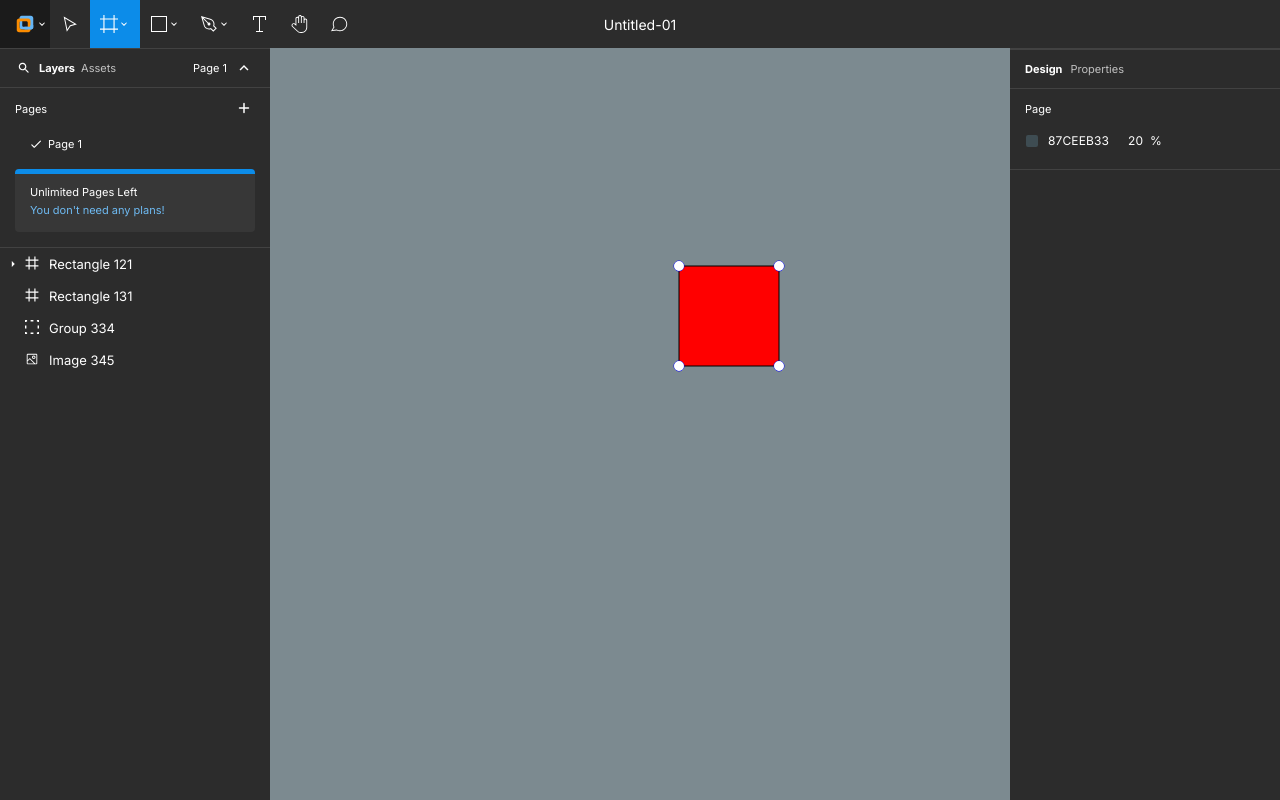
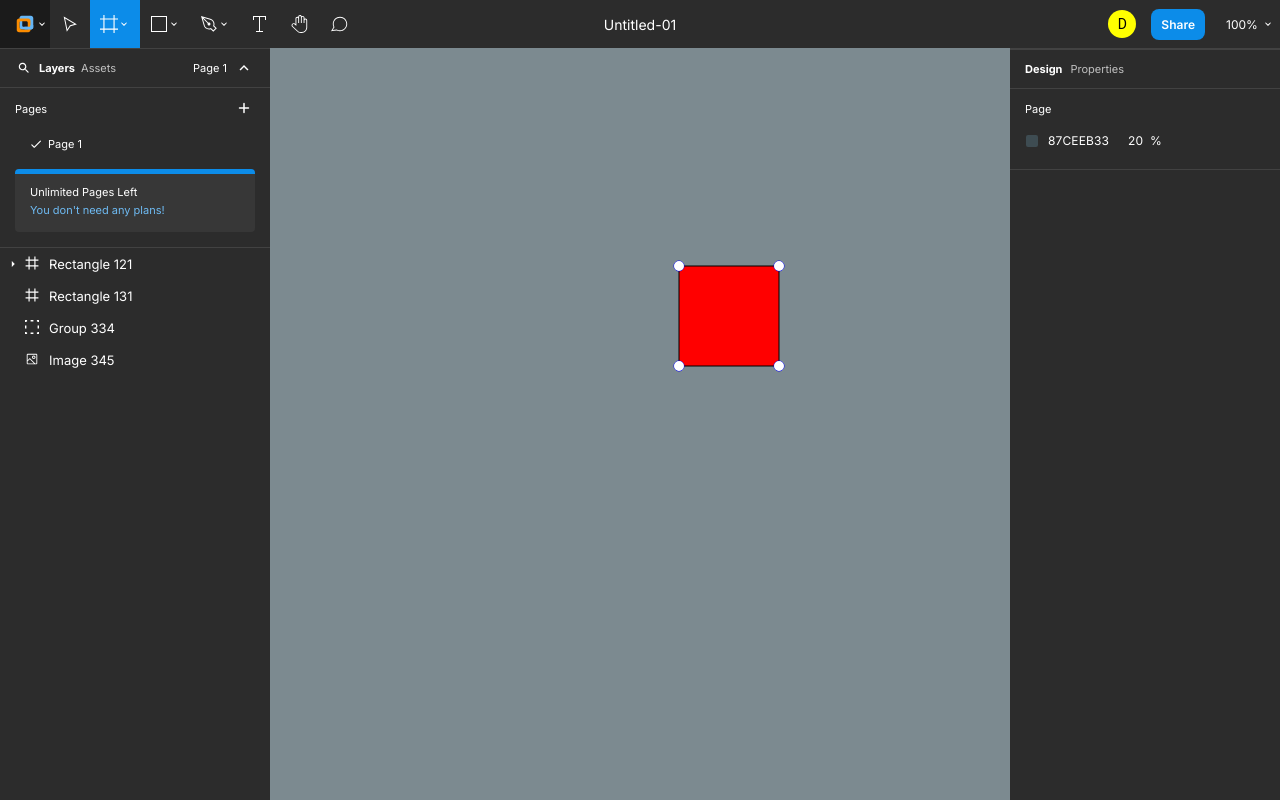
Before and after one commit to dikshit-upadhya/doodle-a-figma-clone, a React (Create React App) app: page /editor in a window 1280 px wide. Built offline with nearby package versions, Linux system fonts and the light colour scheme.

Commit message:
added toolbar right items, added bright blue button, added avatar

```diff
--- /dev/null
+++ b/src/components/atomic/Avatar/avatar.jsx
@@ -0,0 +1,27 @@
+import React from 'react';
+import { Avatar, styled } from '@mui/material';
+import PropTypes from 'prop-types';
+
+const StyledAvatar = styled(Avatar)(() => ({
+	background: 'yellow',
+	height: '28px',
+	width: '28px',
+	color: 'black',
+	fontSize: '14px',
+	display: 'flex',
+	justifyContent: 'center',
+	alignItems: 'center',
+}));
+
+function PersonAvatar({ content }) {
+	return <StyledAvatar>{content.content}</StyledAvatar>;
+}
+
+PersonAvatar.propTypes = {
+	content: PropTypes.shape({
+		type: PropTypes.string.isRequired,
+		content: PropTypes.string.isRequired,
+	}).isRequired,
+};
+
+export default PersonAvatar;
--- /dev/null
+++ b/src/components/atomic/Buttons/BrightBlueButton.jsx
@@ -0,0 +1,34 @@
+import React from 'react';
+import { ButtonBase, Typography, styled } from '@mui/material';
+import PropTypes from 'prop-types';
+
+const StyledButton = styled(ButtonBase, {
+	shouldForwardProp: (props) => !['_nonrequiredpropshere'].includes(props),
+})(({ theme }) => ({
+	background: theme.palette.brightBlue,
+	padding: '8px 10px',
+	borderRadius: '8px',
+}));
+
+function BrightBlueButton({ title, onClick, disabled }) {
+	return (
+		<StyledButton onClick={onClick} disabled={disabled}>
+			<Typography sx={{ color: 'white' }} variant="buttonText">
+				{title}
+			</Typography>
+		</StyledButton>
+	);
+}
+
+BrightBlueButton.propTypes = {
+	title: PropTypes.string.isRequired,
+	onClick: PropTypes.func,
+	disabled: PropTypes.bool,
+};
+
+BrightBlueButton.defaultProps = {
+	onClick: () => {},
+	disabled: false,
+};
+
+export default BrightBlueButton;
--- a/src/index.jsx
+++ b/src/index.jsx
@@ -53,6 +53,16 @@ const theme = createTheme({
 			fontFamily: 'Inter',
 			fontWeight: '500',
 		},
+		toolbarText: {
+			fontSize: '12px',
+			fontFamily: 'Inter',
+			fontWeight: '400',
+		},
+		buttonText: {
+			fontSize: '12px',
+			fontFamily: 'Inter',
+			fontWeight: '600',
+		},
 	},
 });
 
--- a/src/views/Editor/components/Toolbar/index.jsx
+++ b/src/views/Editor/components/Toolbar/index.jsx
@@ -1,4 +1,4 @@
-import { Box } from '@mui/material';
+import { Box, Typography } from '@mui/material';
 import React from 'react';
 import { useDispatch } from 'react-redux';
 import {
@@ -6,8 +6,8 @@ import {
 	ToolImage,
 	ToolItems,
 	Toolbar,
-	ToolbarFlexItems,
 	ToolbarLeft,
+	ToolbarRight,
 	Ty,
 } from './styled';
 import LOGO_SVG from '../../../../assets/Toolbar/mainLogo.svg';
@@ -25,6 +25,8 @@ import {
 	getMenuForPen,
 	getMenuForRectangle,
 } from '../../../../common/globalMenuHandlers';
+import BrightBlueButton from '../../../../components/atomic/Buttons/BrightBlueButton';
+import PersonAvatar from '../../../../components/atomic/Avatar/avatar';
 
 function ToolbarComponent() {
 	const dispatch = useDispatch();
@@ -97,18 +99,24 @@ function ToolbarComponent() {
 			<Box>
 				<Ty variant="commonText">Untitled-01</Ty>
 			</Box>
-			<ToolbarFlexItems>
-				{/* {[
-					{ icon: AcUnitIcon },
-					{ icon: AcUnitIcon },
-					{ icon: AcUnitIcon },
-					{ icon: AcUnitIcon },
-				].map((item) => (
-					<IconButton>
-						<item.icon />
-					</IconButton>
-				))} */}
-			</ToolbarFlexItems>
+			<ToolbarRight>
+				<PersonAvatar content={{ type: 'text', content: 'D' }} />
+				<BrightBlueButton title="Share" />
+				<ToolItems width="60px">
+					<Typography
+						textAlign="left"
+						variant="toolbarText"
+						color="white"
+						noWrap
+					>
+						100%
+					</Typography>
+					<KeyboardArrowDownRoundedIconStyled
+						sx={{ marginLeft: '4px' }}
+						position="static"
+					/>
+				</ToolItems>
+			</ToolbarRight>
 		</Toolbar>
 	);
 }
--- a/src/views/Editor/components/Toolbar/styled.jsx
+++ b/src/views/Editor/components/Toolbar/styled.jsx
@@ -13,13 +13,6 @@ export const Toolbar = styled(Box)(({ theme }) => ({
 	alignItems: 'center',
 }));
 
-export const ToolbarFlexItems = styled(Box)(() => ({
-	display: 'flex',
-	gap: '15px',
-	alignItems: 'center',
-	justifyContent: 'center',
-}));
-
 export const ToolbarLeft = styled(Box)(() => ({
 	position: 'absolute',
 	left: 0,
@@ -29,13 +22,24 @@ export const ToolbarLeft = styled(Box)(() => ({
 	alignItems: 'center',
 }));
 
+export const ToolbarRight = styled(Box)(() => ({
+	position: 'absolute',
+	right: 0,
+	top: 0,
+	height: '100%',
+	display: 'flex',
+	alignItems: 'center',
+	gap: '15px',
+}));
+
 export const Ty = styled(Typography)(() => ({
 	color: 'white',
 	fontFamily: 'Inter',
 }));
 
-export const ToolItems = styled(Box)(({ theme, arrow, active }) => ({
-	width: arrow ? '50px' : '40px',
+export const ToolItems = styled(Box)(
+	({ theme, arrow, active, width = '40px' }) => ({
+		width: arrow ? '50px' : width,
 		height: '100%',
 		display: 'flex',
 		justifyContent: 'center',
@@ -45,7 +49,8 @@ export const ToolItems = styled(Box)(({ theme, arrow, active }) => ({
 		'&:hover': {
 			background: !active ? theme.palette.darkerGray : theme.palette.brightBlue,
 		},
-}));
+	})
+);
 
 export const ToolImage = styled('img')(({ size }) => ({
 	height: size === 'small' ? '18px' : '22px',
```
Lines whose indentation alone changed are shown as unchanged.
